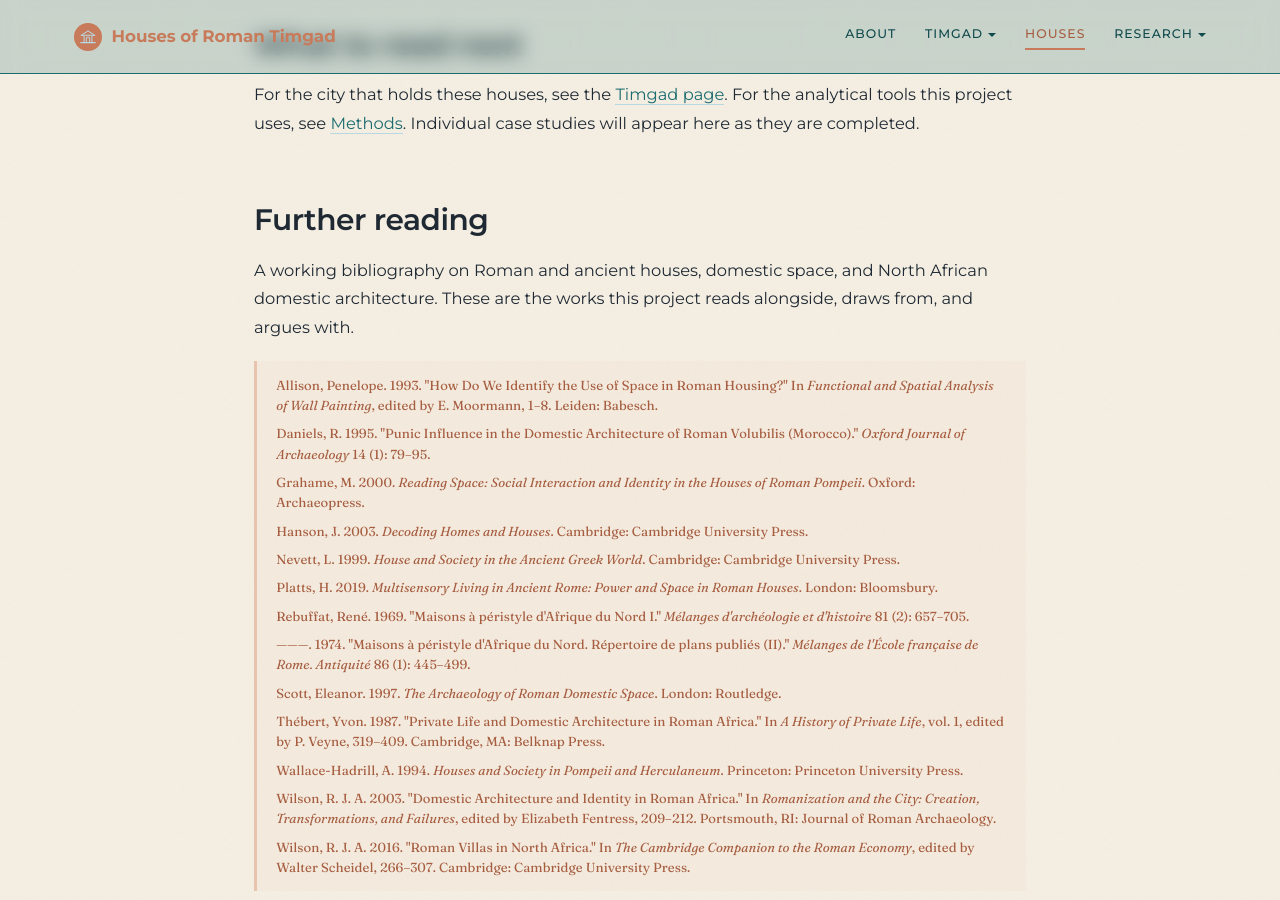
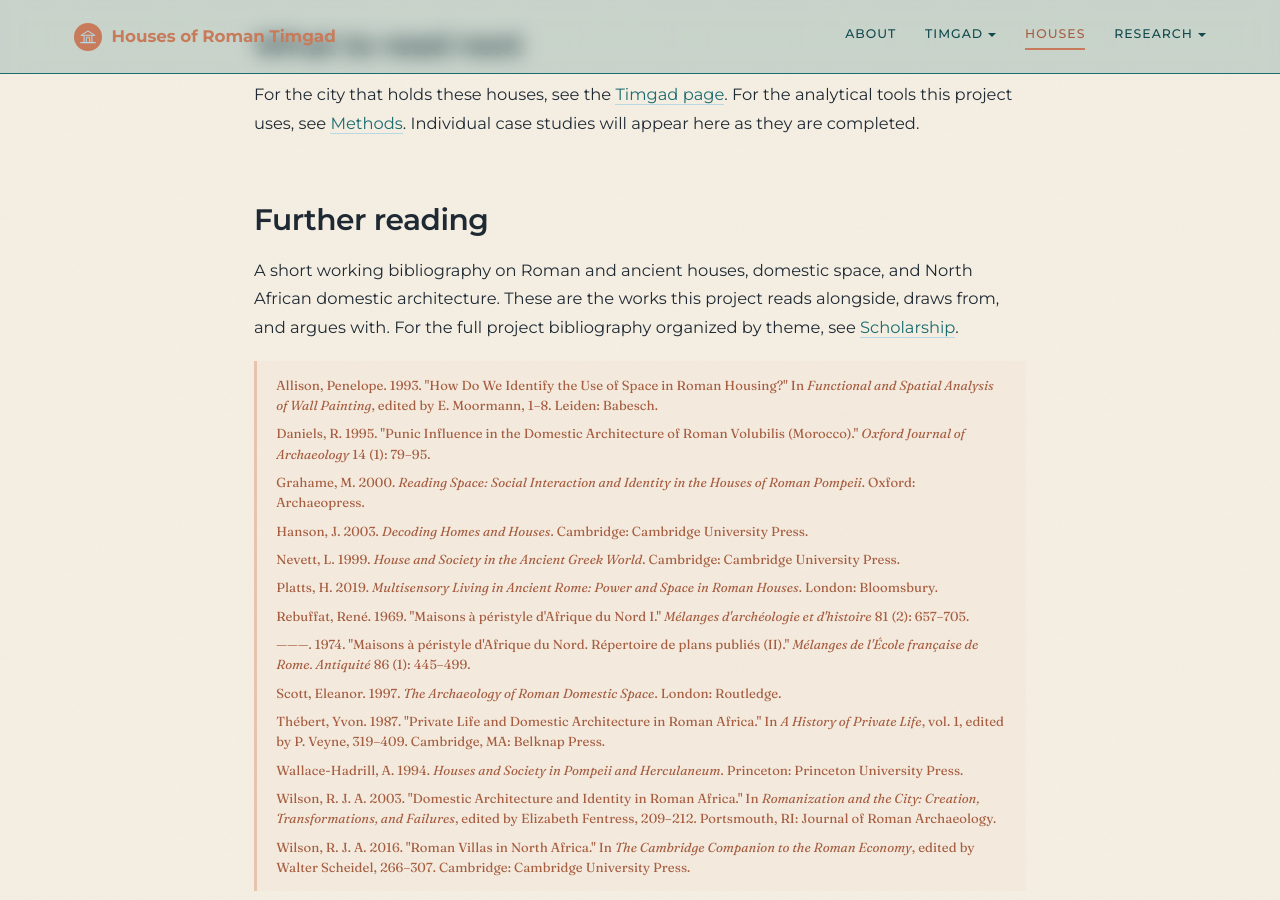
Before and after one commit to kimedher/timgadhouses, a Jekyll site: the page built from houses.md, in a window 1280 px wide and 900 px high, scrolled down 3236 px. Built offline with Jekyll 4.4.1, drawn with Linux system fonts in a browser that asks for light colours.

Commit message:
Link to Scholarship from Houses Further reading

```diff
--- a/houses.md
+++ b/houses.md
@@ -41,7 +41,7 @@ For the city that holds these houses, see the [Timgad page](/timgad/). For the a
 
 ## Further reading
 
-A working bibliography on Roman and ancient houses, domestic space, and North African domestic architecture. These are the works this project reads alongside, draws from, and argues with.
+A short working bibliography on Roman and ancient houses, domestic space, and North African domestic architecture. These are the works this project reads alongside, draws from, and argues with. For the full project bibliography organized by theme, see [Scholarship](/scholarship/#space-syntax-household-archaeology-and-method).
 
 <div class="subsection-refs">
   <p>Allison, Penelope. 1993. "How Do We Identify the Use of Space in Roman Housing?" In <em>Functional and Spatial Analysis of Wall Painting</em>, edited by E. Moormann, 1–8. Leiden: Babesch.</p>
```
